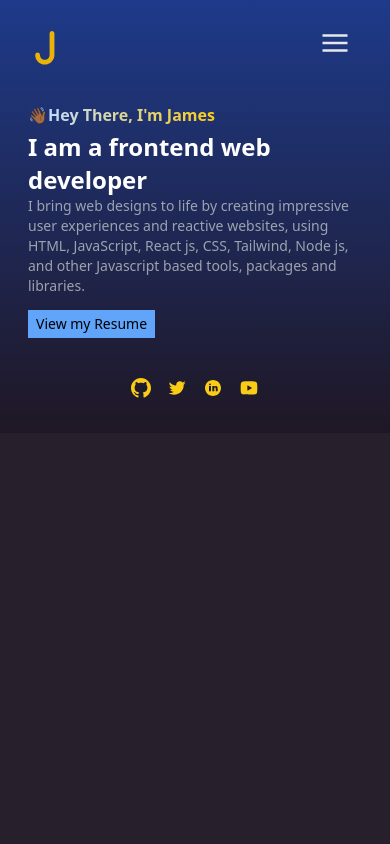
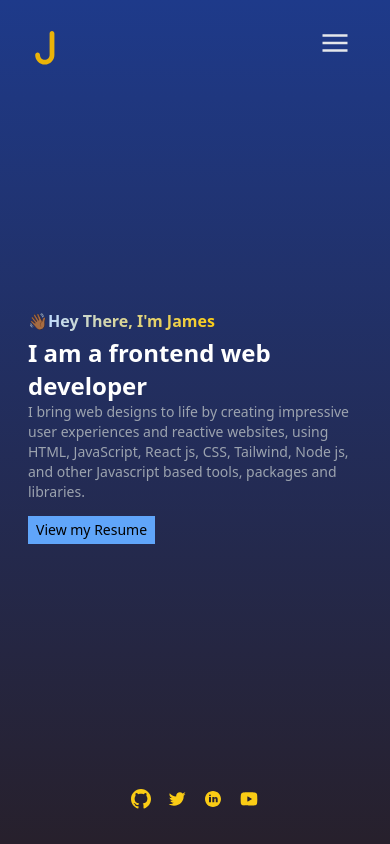
Before and after one commit to james-e-o/Profile, a Next.js app: page / in a window 390 px wide. Built offline with nearby package versions, Linux system fonts and the light colour scheme.

Commit message:
vh test3

```diff
--- a/app/layout.jsx
+++ b/app/layout.jsx
@@ -8,7 +8,7 @@ export const metadata = {
 export default function RootLayout({ children }) {
   return (
     <html lang="en" className="m-0 p-0">
-      <body className="bg-darkNavy m-0 text-white font-sans h-svh lg:h-screen" >
+      <body className="m-0 text-white font-sans h-screen bg-gradient-to-b from-blue-900 to- bg-darkNavy lg:h-screen" >
         {children}
       </body>
     </html>
--- a/app/page.jsx
+++ b/app/page.jsx
@@ -16,7 +16,7 @@ export default function Home() {
 
     const className = "text-yellow-400 fill-yellow-500 font-sans text-5xl m-0 pt-2 pl-1"
 
-    const data = <div id="container" className="flex flex-col justify-between overflow-clip h-full bg-gradient-to-b from-blue-900 to- bg-darkNavy">
+    const data = <div id="container" className="flex flex-col justify-between overflow-clip h-full">
 
         <Nav logo={logo} color={className}/>
         <main className="m-0 py-2 px-7">
```
